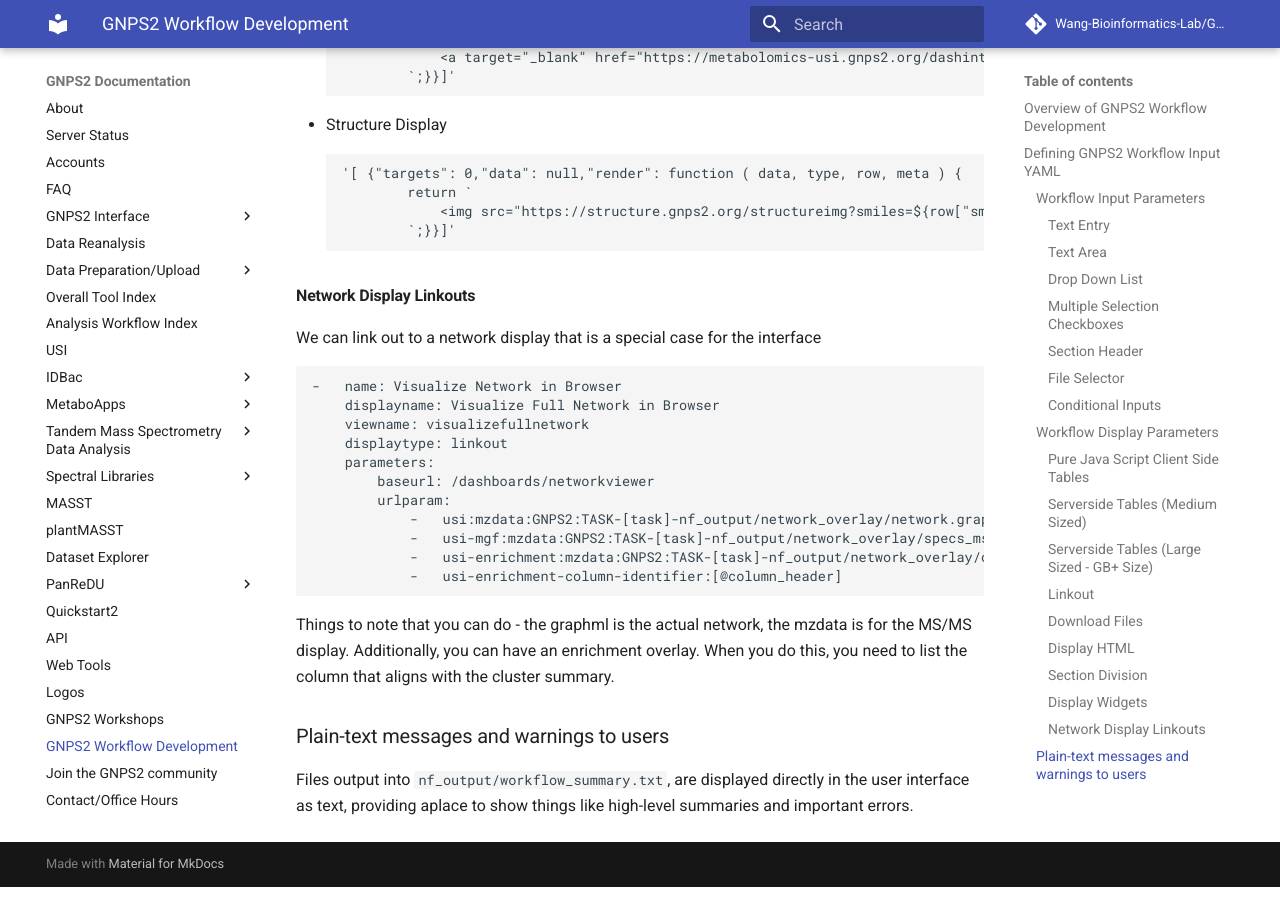
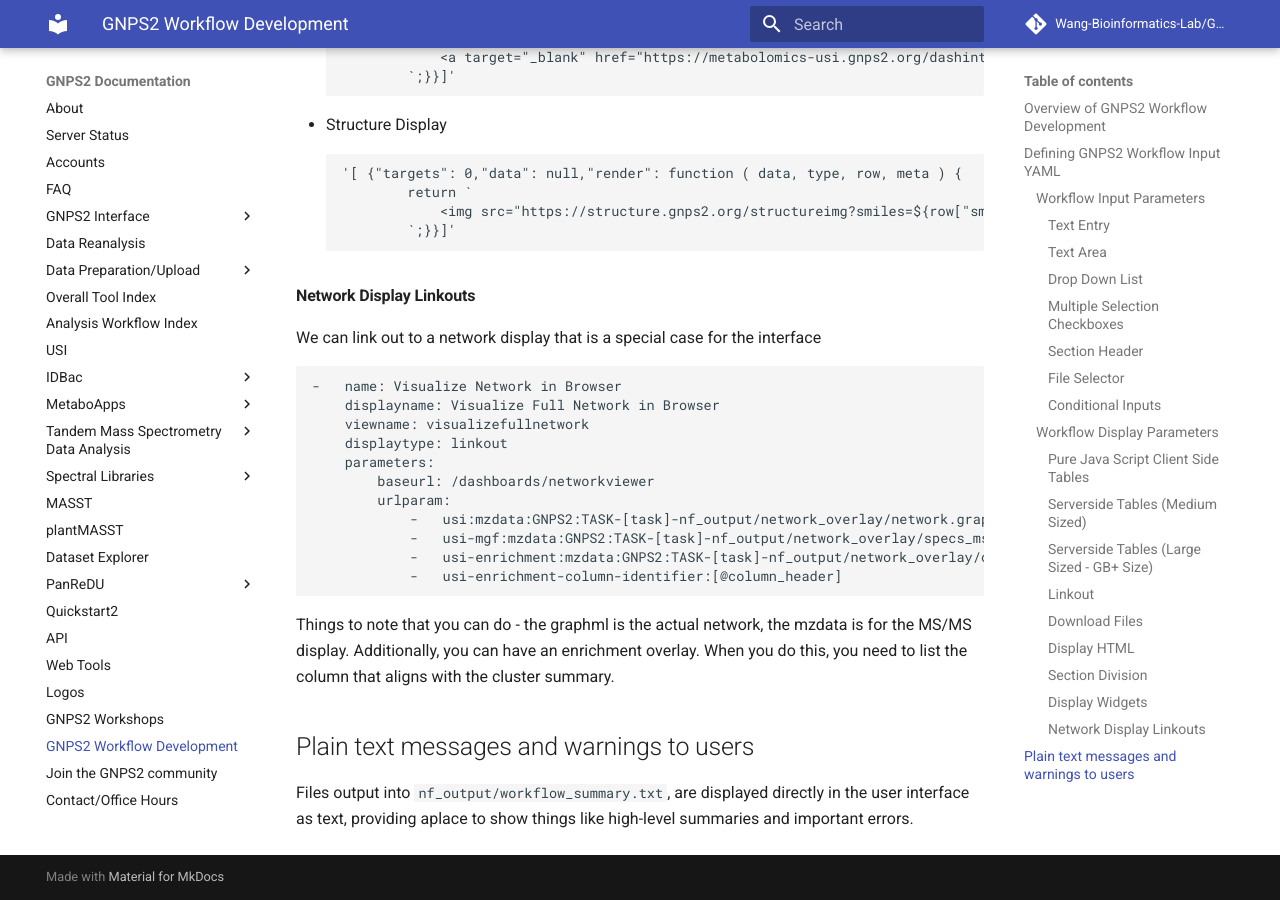
Before and after one commit to Wang-Bioinformatics-Lab/GNPS2_Documentation, an MkDocs documentation site: the page built from docs/workflowdev.md, in a window 1280 px wide and 900 px high, scrolled down 7105 px. Built offline with MkDocs 1.6.1 and Material for MkDocs 9.7.7, drawn with Linux system fonts in a browser that asks for light colours; comment, search, counter and statistics services are not loaded.

```diff
--- a/docs/workflowdev.md
+++ b/docs/workflowdev.md
@@ -382,5 +382,5 @@ We can link out to a network display that is a special case for the interface
 
 Things to note that you can do - the graphml is the actual network, the mzdata is for the MS/MS display. Additionally, you can have an enrichment overlay. When you do this, you need to list the column that aligns with the cluster summary.
 
-### Plain-text messages and warnings to users
+## Plain text messages and warnings to users
 Files output into `nf_output/workflow_summary.txt`, are displayed directly in the user interface as text, providing aplace to show things like high-level summaries and important errors.
```
